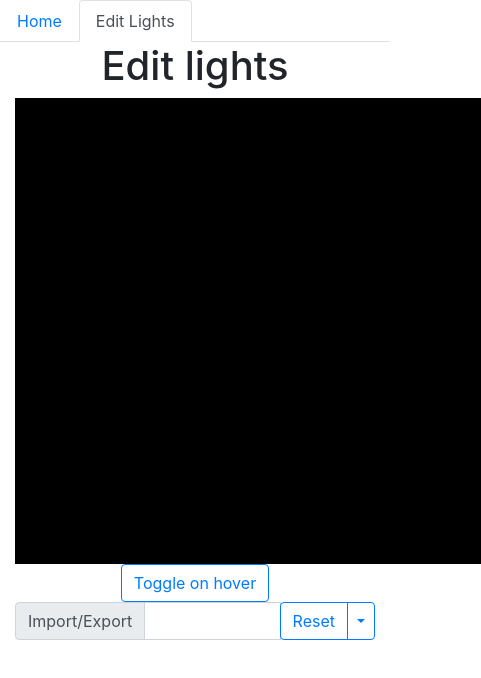
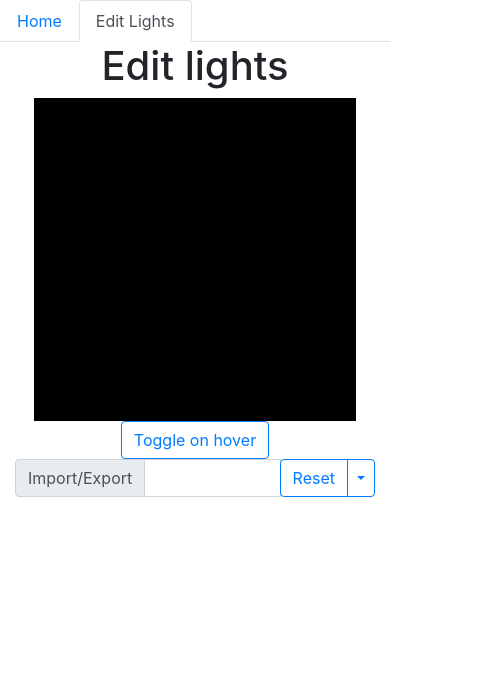
Before and after one commit to dbaynard/crosswrd, a React (Create React App) app in the folder crosswrd-app/: page / in a window 390 px wide. Both pictures are taken after a click on the tab "Edit Lights". Shown: the top 678 px of the page, 481 px wide, since content can reach past the window. Built offline with nearby package versions, Linux system fonts and the light colour scheme.

Commit message:
Fix responsive behaviour on mobile

```diff
--- a/crosswrd-app/src/Cell.tsx
+++ b/crosswrd-app/src/Cell.tsx
@@ -31,7 +31,7 @@ const RawCell = styled.div<CellProps>`
     left: 0;
     top: 0;
     padding-left: 2px;
-    font-size: x-small;
+    font-size: calc(0.2rem + 1vmin);
   }
 `;
 
--- a/crosswrd-app/src/Grid.tsx
+++ b/crosswrd-app/src/Grid.tsx
@@ -55,7 +55,7 @@ type RawGridProps = {
 };
 
 const RawGrid = styled.div<RawGridProps>`
-  padding: 1px;
+  padding: calc(1px + 0.05vmin);
   display: grid;
   place-content: start center;
   grid-template-columns: repeat(
@@ -69,8 +69,8 @@ const RawGrid = styled.div<RawGridProps>`
   border: 1px black;
   width: fit-content;
   background-color: black;
-  column-gap: 1px;
-  row-gap: 1px;
+  column-gap: calc(0.6px + 0.05vmin);
+  row-gap: calc(0.6px + 0.05vmin);
   margin: auto;
 `;
 
@@ -80,7 +80,7 @@ export type GridProps = {
 };
 
 export const Grid = ({ size, children }: GridProps) => (
-  <RawGrid size={Number(size)} cellSize="30px">
+  <RawGrid size={Number(size)} cellSize="calc(7px + 3.5vmin)">
     {children}
   </RawGrid>
 );
```
